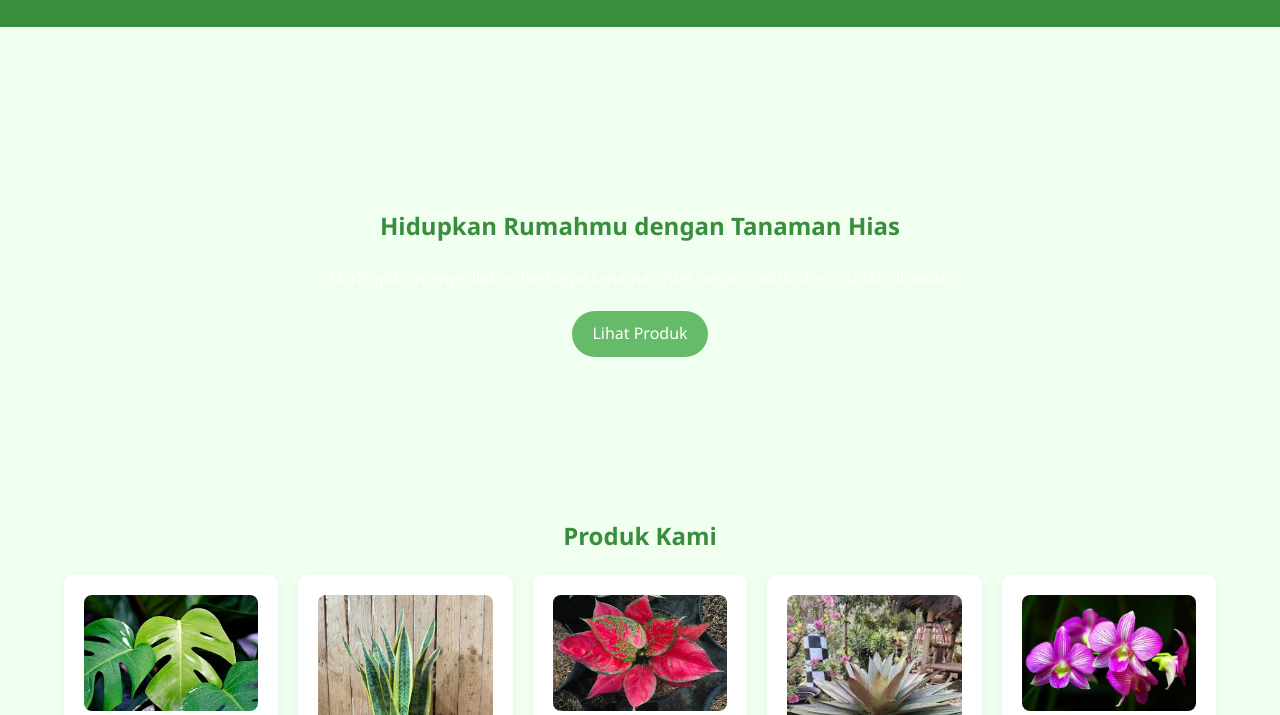
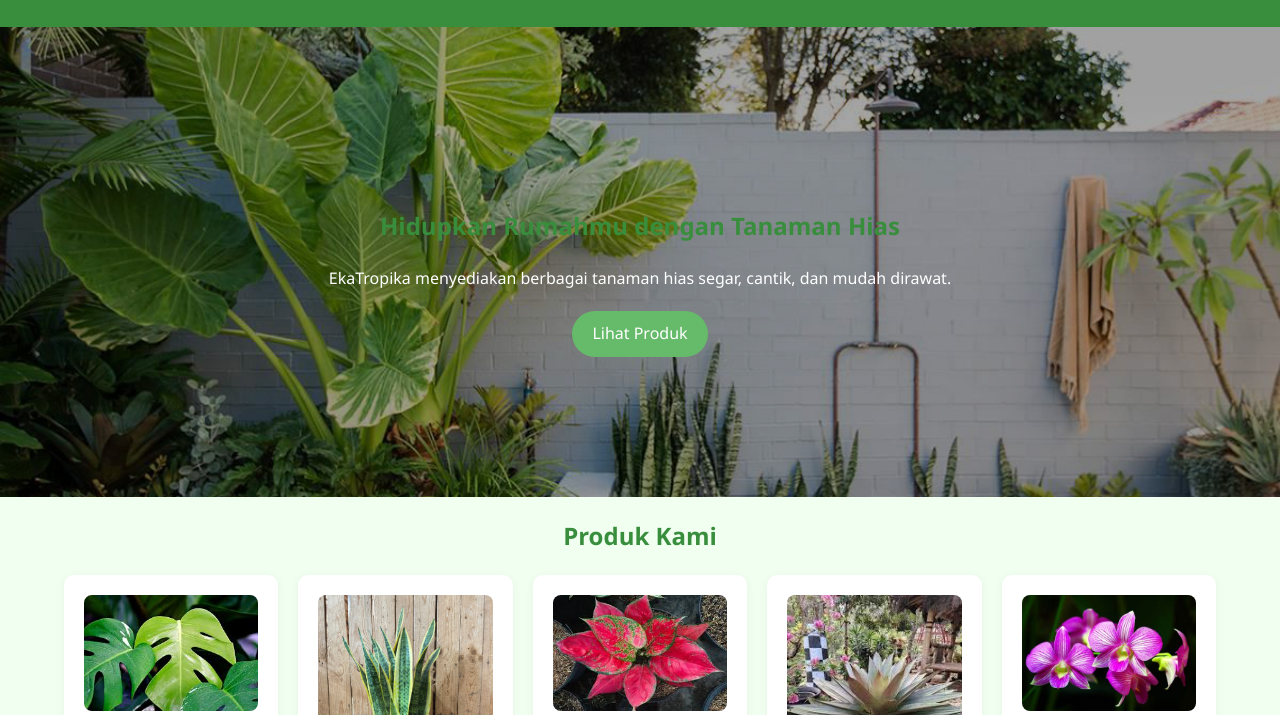
Before and after one commit to ekaajiiii/EkaTropika_, a plain HTML site: page index.html in a window 1280 px wide. Shown: the part 84-799 px from the top of the page. Drawn offline with Linux system fonts and the light colour scheme.

Commit message:
Update style.css

```diff
--- a/style.css
+++ b/style.css
@@ -48,7 +48,7 @@ nav ul li a {
 }
 
 #hero {
-  background: url('/images/taman.jpg') center/cover no-repeat;
+  background: url('/taman.jpg') center/cover no-repeat;
   padding: 120px 20px;
   color: white;
   text-align: center;
```
